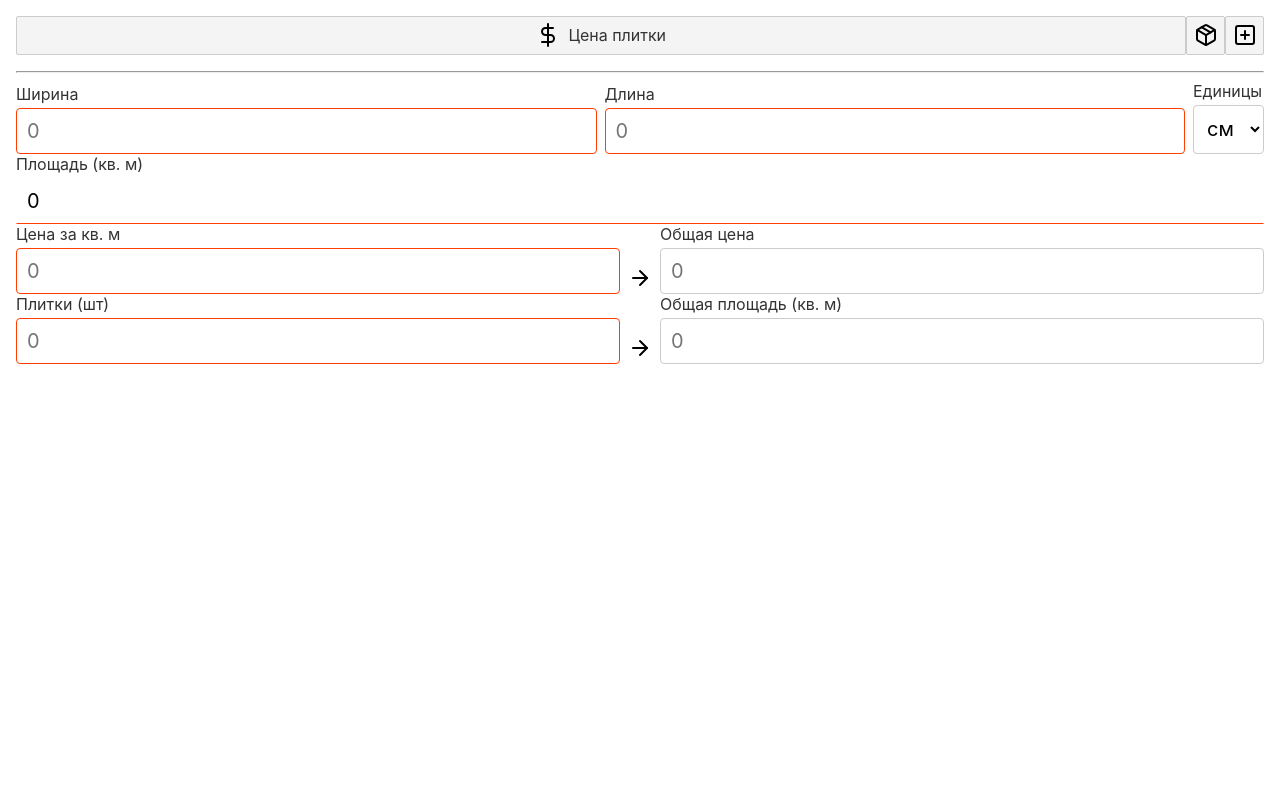
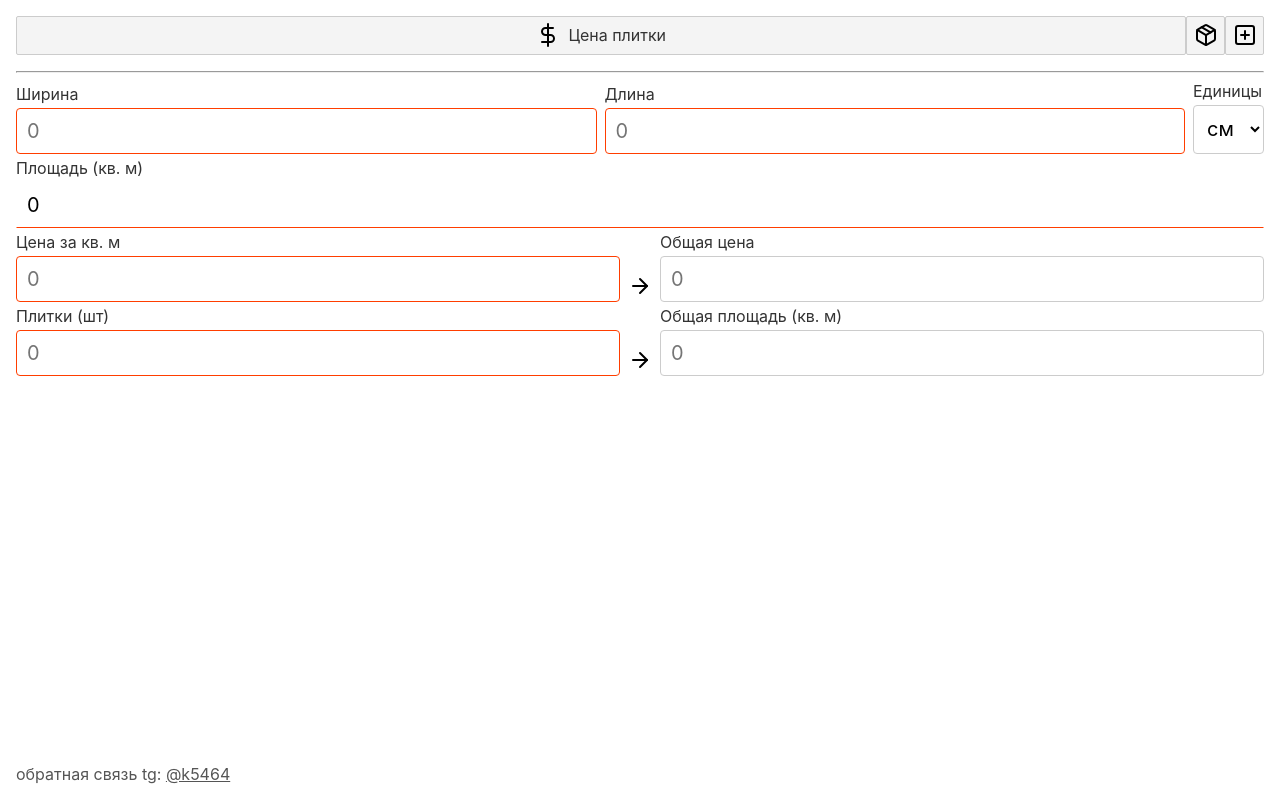
Before and after one commit to pgeowng/tilecalc-pwa, a React (Create React App) app: page / in a window 1280 px wide. Built offline with nearby package versions, Linux system fonts and the light colour scheme.

Commit message:
add: feedback link & row margin

```diff
--- a/src/App.css
+++ b/src/App.css
@@ -1,10 +1,14 @@
 .App {
   padding: 16px;
+
+  /* display: flex;
+  flex-direction: column; */
 }
 
 .row {
   display: flex;
   justify-content: stretch;
+  margin-bottom: 4px;
 }
 
 .column {
@@ -31,3 +35,18 @@
 .hidden {
   display: none;
 }
+
+.App-feedback {
+  position: fixed;
+  bottom: 16px;
+  left: 16px;
+  color: #555;
+}
+
+.App-feedback > a {
+  color: #555;
+}
+
+.App-feedback > a:focus {
+  color: #222;
+}
--- a/src/App.js
+++ b/src/App.js
@@ -66,6 +66,9 @@ const App = () => {
       <div className={getPageClasses('area')}>
         <AreaPage />
       </div>
+      <div className="App-feedback">
+        обратная связь tg: <a href="https://t.me/k5464">@k5464</a>
+      </div>
     </div>
   )
 }
```
